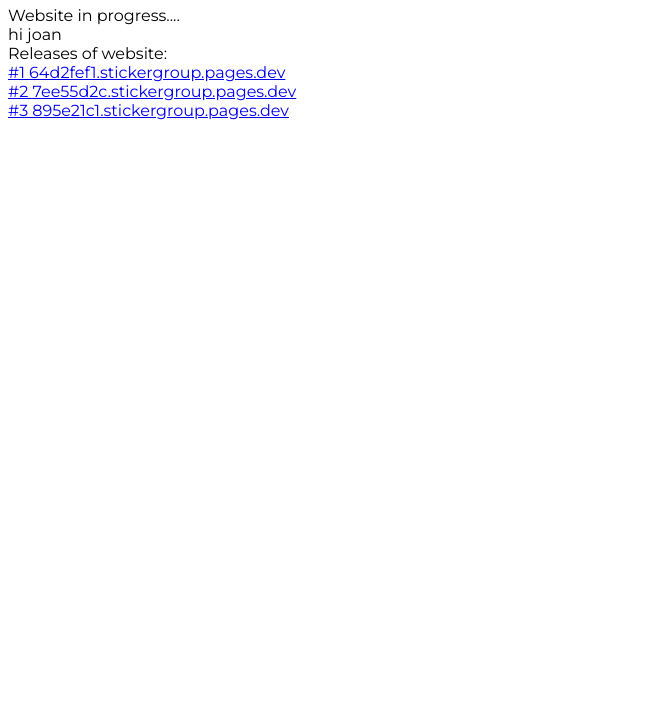
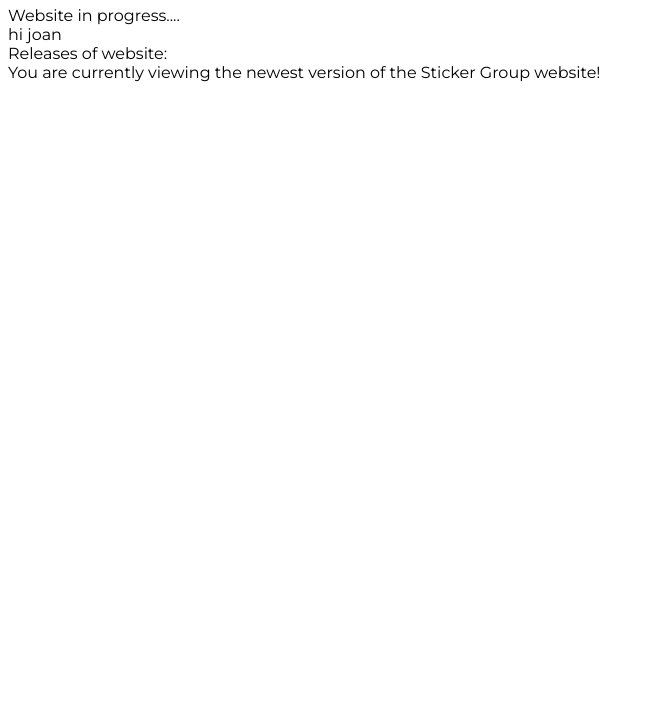
Before and after one commit to thecoolguya123/StickerGroup, a plain HTML site: page index.html in a window 1280 px wide. Shown: the part 76-800 px from the top of the page, without its empty margins (0-655 px from the left). Drawn offline with Linux system fonts and the light colour scheme.

Commit message:
Update index.html

```diff
--- a/index.html
+++ b/index.html
@@ -17,9 +17,7 @@ Website in progress....<br>
 </style>
 hi joan<br>
 Releases of website:<br>
-<a href="https://64d2fef1.stickergroup.pages.dev/">#1 64d2fef1.stickergroup.pages.dev</a><br>
-<a href="https://7ee55d2c.stickergroup.pages.dev/">#2 7ee55d2c.stickergroup.pages.dev</a><br>
-<a href="https://895e21c1.stickergroup.pages.dev/">#3 895e21c1.stickergroup.pages.dev</a><br>
+You are currently viewing the newest version of the Sticker Group website!
 <script>
  alert("Website still in progress\n also hi joan")
 </script>
```
